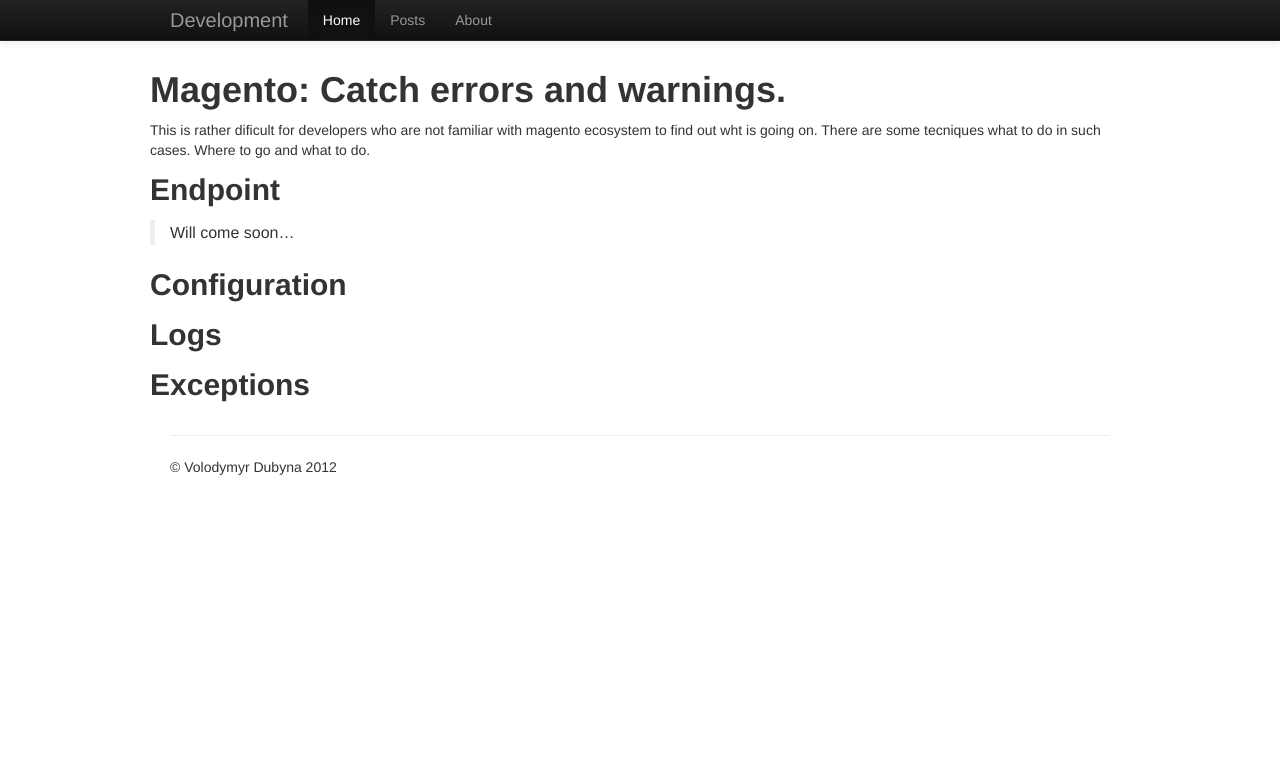
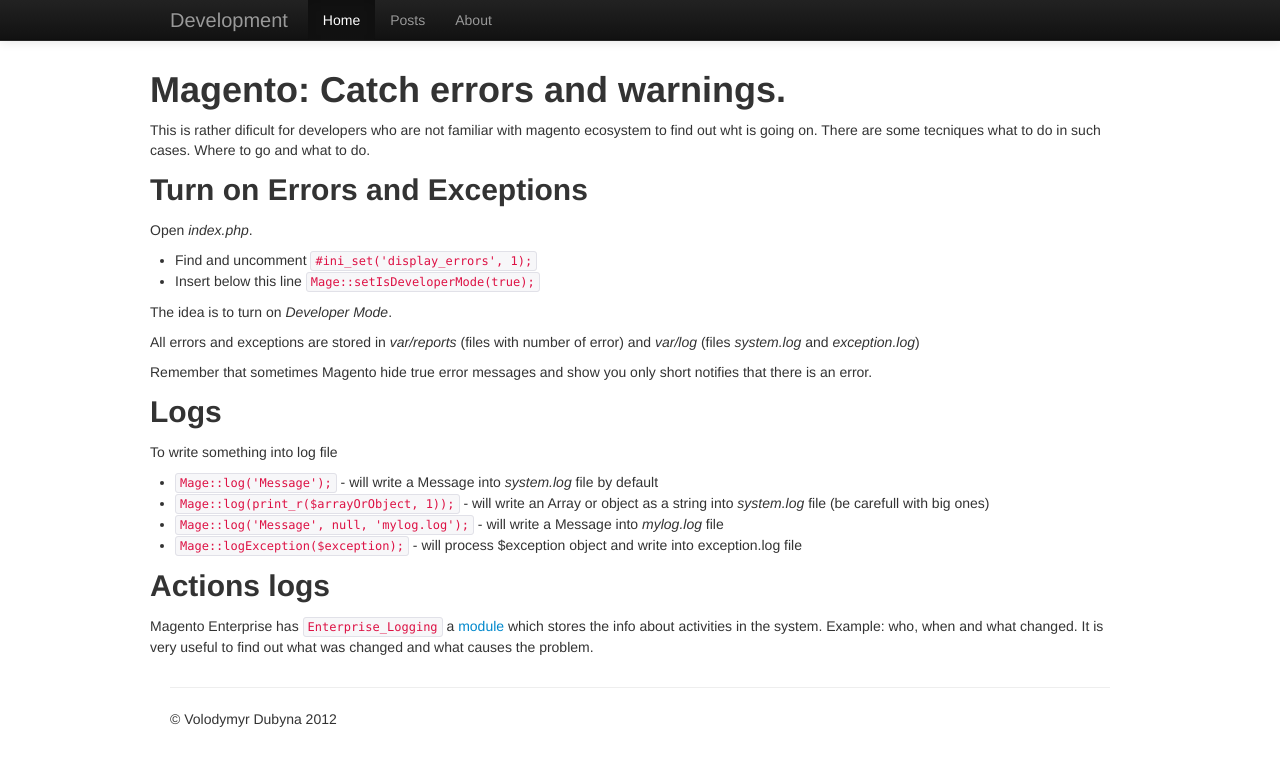
Before and after one commit to vdubyna/vdubyna.github.com, a Jekyll site: the page built from _posts/2012-09-26-catch-errors.md, in a window 1280 px wide. Shown: the top 766 px of the page. Built offline with Jekyll 4.4.1, drawn with Linux system fonts in a browser that asks for light colours.

Commit message:
Update post

```diff
--- a/_posts/2012-09-26-catch-errors.md
+++ b/_posts/2012-09-26-catch-errors.md
@@ -11,17 +10,36 @@
 to find out wht is going on.
 There are some tecniques what to do in such cases. Where to go and what to do.
 
-Endpoint
---------
+Turn on Errors and Exceptions
+-----------------------------
 
-> Will come soon...
+Open *index.php*.
 
+* Find and uncomment `#ini_set('display_errors', 1);`
+* Insert below this line `Mage::setIsDeveloperMode(true);`
 
-Configuration
--------------
+The idea is to turn on *Developer Mode*.
+
+All errors and exceptions are stored in *var/reports* (files with number of error)
+and *var/log* (files *system.log* and *exception.log*)
+
+Remember that sometimes Magento hide true error messages and show you only short notifies that there is an error.
 
 Logs
 ----
 
-Exceptions
-----------
+To write something into log file
+
+* `Mage::log('Message');` - will write a Message into *system.log* file by default
+* `Mage::log(print_r($arrayOrObject, 1));` - will write an Array or object as a string into *system.log* file
+(be carefull with big ones)
+* `Mage::log('Message', null, 'mylog.log');` - will write a Message into *mylog.log* file
+* `Mage::logException($exception);` - will process $exception object and write into exception.log file
+
+
+Actions logs
+------------
+
+Magento Enterprise has `Enterprise_Logging` a [module](http://www.magentocommerce.com/knowledge-base/entry/configuration-advanced-admin-admin-actions-logging)
+which stores the info about activities in the system.
+Example: who, when and what changed. It is very useful to find out what was changed and what causes the problem.
```
Also changed, not shown: other parts of _posts/2012-09-26-catch-errors.md (+0 -1 lines).
